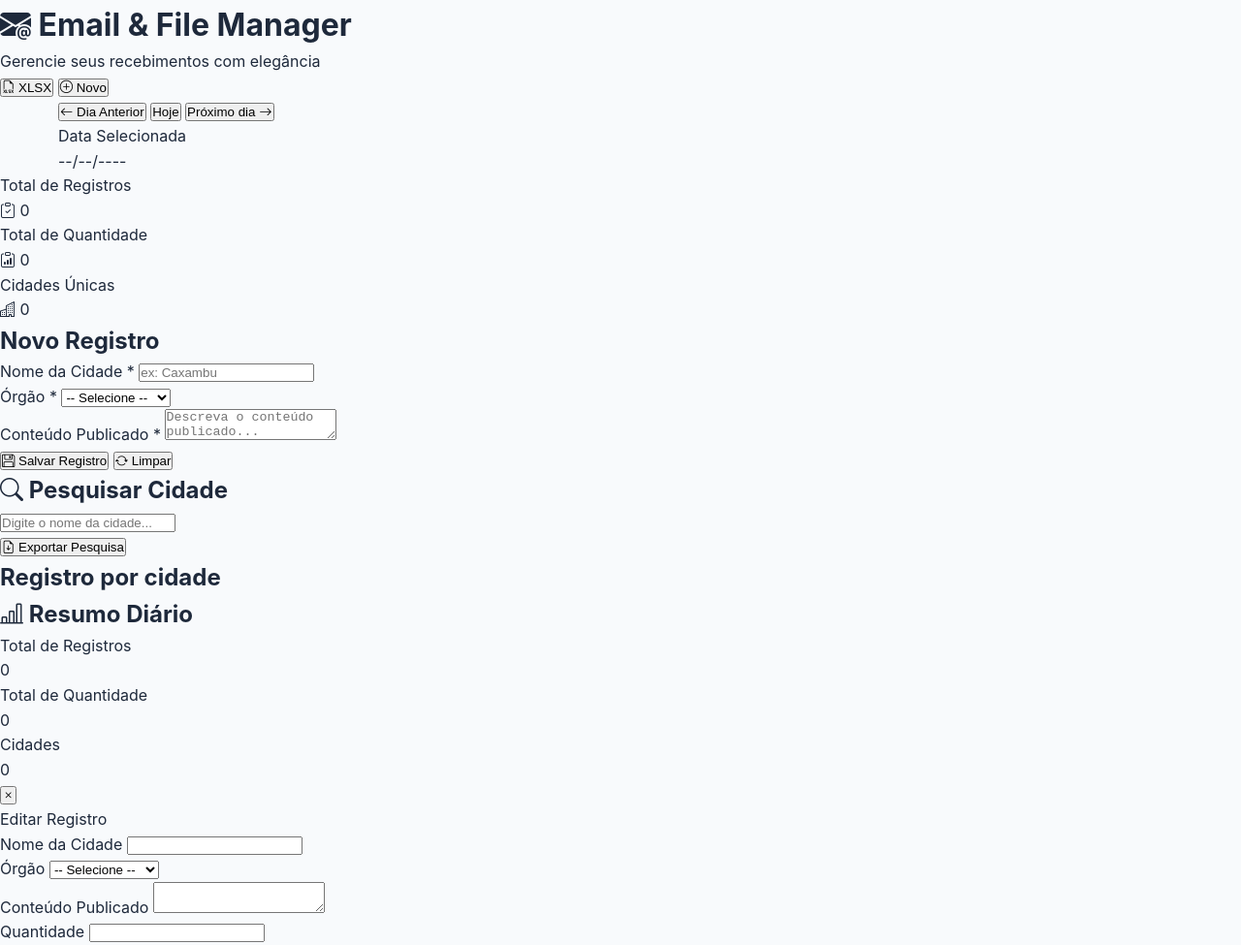
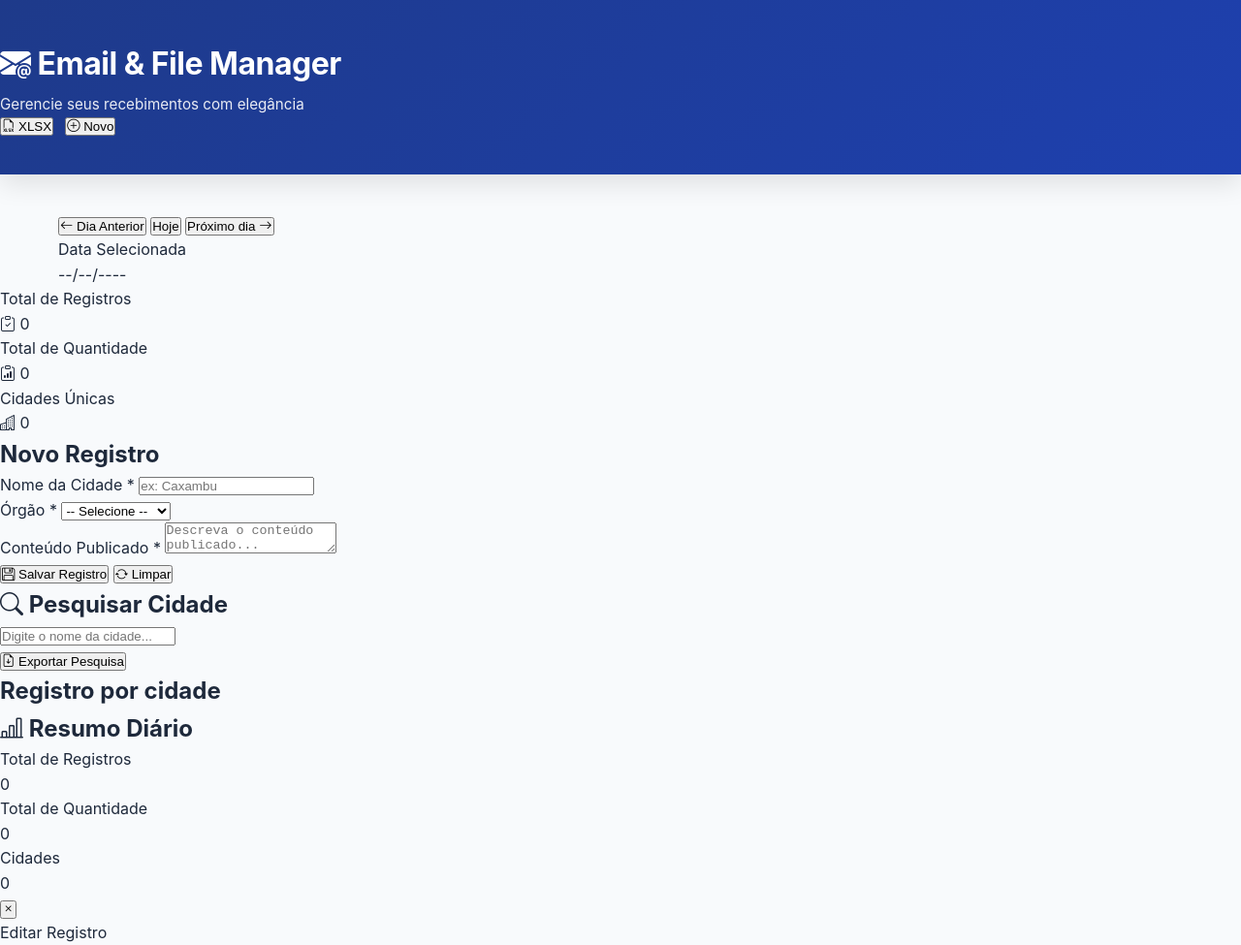
Before and after one commit to henriquejunqueira/email-file-manager, a website: page public/index.html in a window 1280 px wide. Shown: the top 975 px of the page at 97% size. Drawn offline with nearby package versions, Linux system fonts and the light colour scheme.

Commit message:
Estilizado o header do sistema

```diff
--- a/public/style.css
+++ b/public/style.css
@@ -42,3 +42,48 @@ body {
   margin: 0 auto;
   padding: 0 20px;
 }
+
+/* Header da página */
+
+/* Estilização da barra superior */
+header {
+  background: linear-gradient(
+    135deg,
+    var(--primary) 0%,
+    var(--primary-dark) 100%
+  );
+  color: white;
+  padding: 40px 0;
+  box-shadow: var(--shadow-lg);
+  margin-bottom: 40px;
+}
+
+/* Organização dos elementos internos do header */
+header .container {
+  display: flex;
+  justify-content: space-between;
+  align-items: center;
+  gap: 20px;
+  flex-wrap: wrap;
+}
+
+/* Estilo do título principal */
+header h1 {
+  font-size: 2rem;
+  font-weight: 700;
+  letter-spacing: -0.5px;
+}
+
+/* Subtítulo ou descrição */
+header p {
+  font-size: 0.95rem;
+  opacity: 0.9;
+  margin-top: 5px;
+}
+
+/* Grupo de botões ou links no lado direito */
+.header-actions {
+  display: flex;
+  gap: 12px;
+  flex-wrap: wrap;
+}
```
